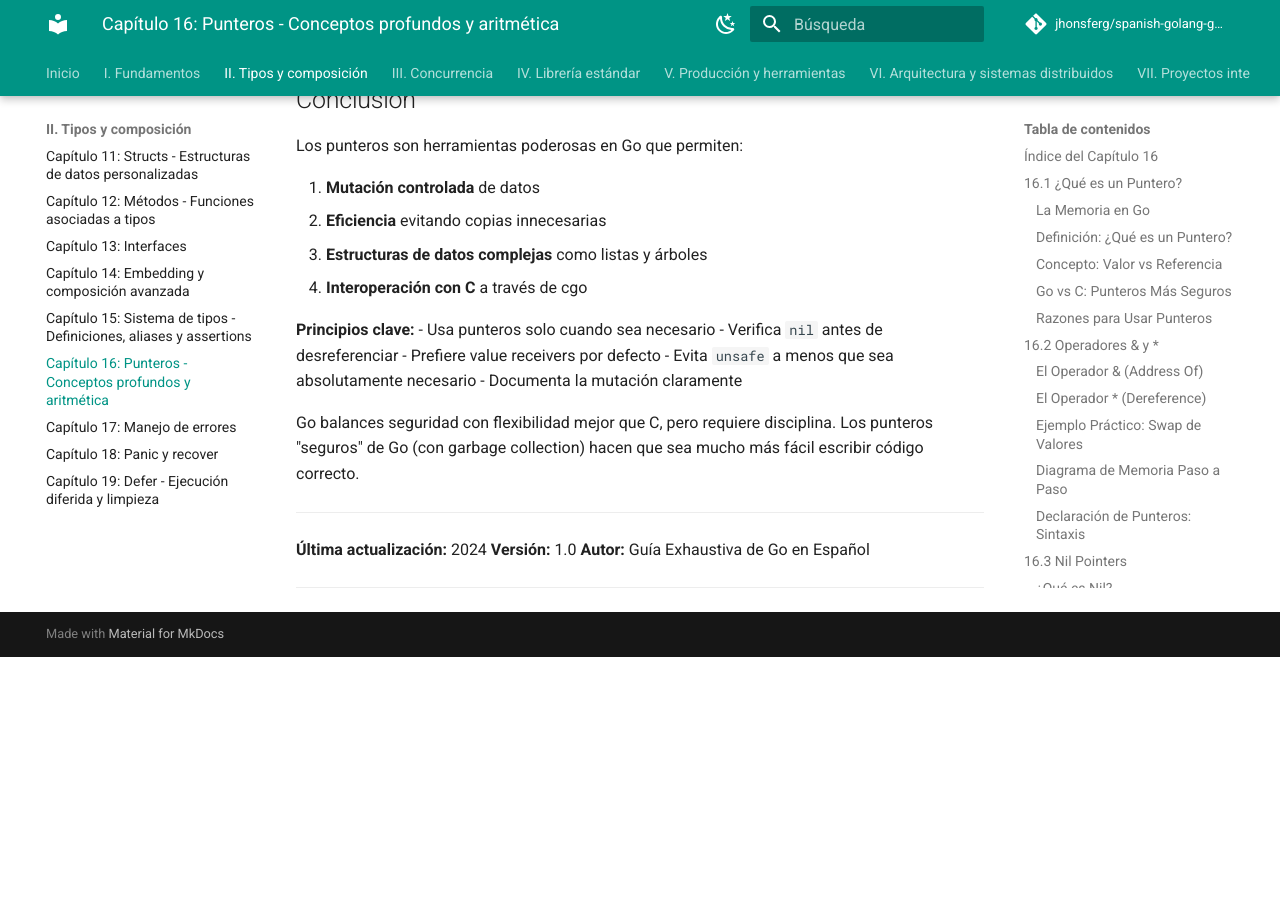
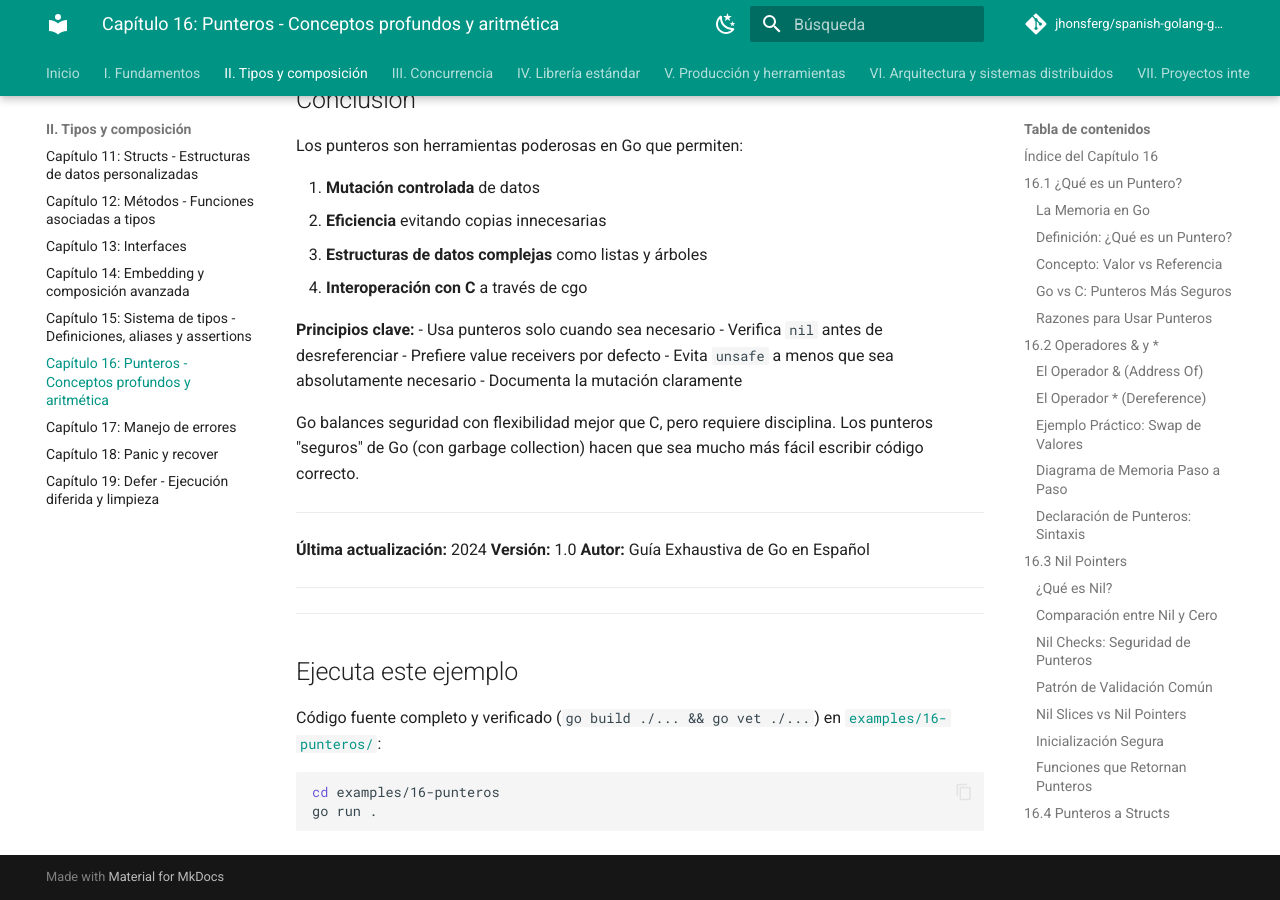
Before and after one commit to jhonsferg/spanish-golang-guide, an MkDocs documentation site: the page built from docs/02-tipos-y-composicion/16-punteros.md, in a window 1280 px wide and 900 px high, scrolled down 45948 px. Built offline with MkDocs 1.6.1 and Material for MkDocs 9.7.7, drawn with Linux system fonts in a browser that asks for light colours; comment, search, counter and statistics services are not loaded; before the commit the page ends 46605 px from its top, so only the background shows below that.

Commit message:
docs: enlazar ejemplo ejecutable en el capítulo 16

````diff
--- a/docs/02-tipos-y-composicion/16-punteros.md
+++ b/docs/02-tipos-y-composicion/16-punteros.md
@@ -2376,3 +2376,15 @@
 **Autor:** Guía Exhaustiva de Go en Español
 
 ---
+
+---
+
+## Ejecuta este ejemplo
+
+Código fuente completo y verificado (`go build ./... && go vet ./...`) en
+[`examples/16-punteros/`](https://github.com/jhonsferg/spanish-golang-guide/tree/main/examples/16-punteros):
+
+```bash
+cd examples/16-punteros
+go run .
+```
````
